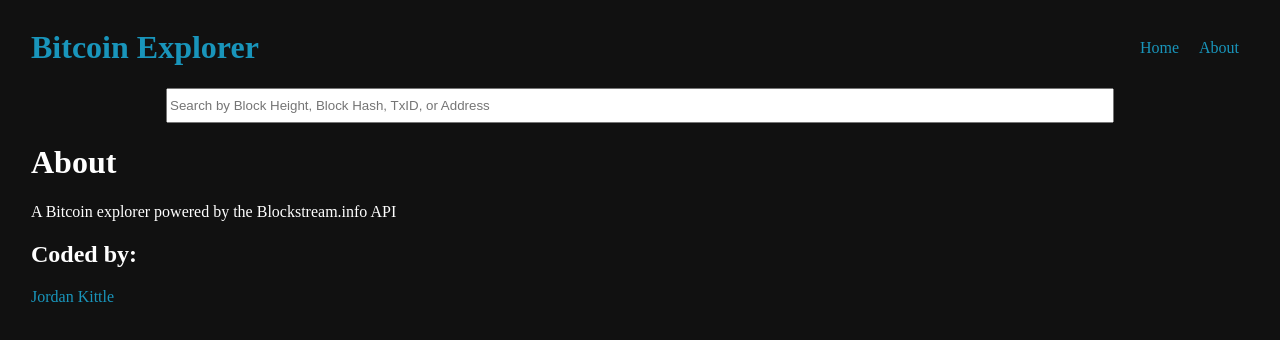
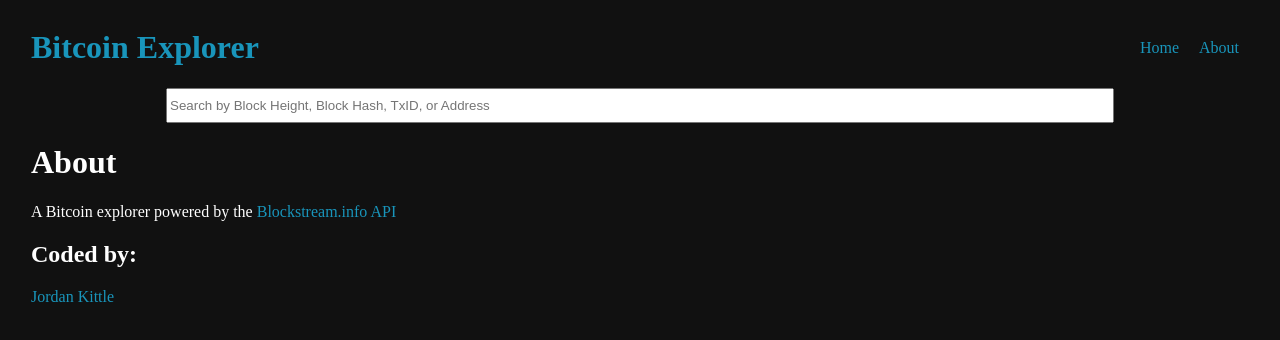
Before and after one commit to jordankittle/bitcoin-explorer, a React (Create React App) app: page /about in a window 1280 px wide. Shown: the top 340 px of the page. Built offline with nearby package versions, Linux system fonts and the light colour scheme.

Commit message:
Add links to about page

```diff
--- a/src/Components/About.js
+++ b/src/Components/About.js
@@ -2,7 +2,7 @@ const About = () => {
     return (
         <div className="wrap">
             <h1>About</h1>
-            <p>A Bitcoin explorer powered by the Blockstream.info API</p>
+            <p>A Bitcoin explorer powered by the <a href="https://blockstream.info" target="_blank" rel="noopener noreferrer">Blockstream.info</a> <a href="https://github.com/Blockstream/esplora/blob/master/API.md" target="_blank" rel="noopener noreferrer">API</a></p>
             <h2>Coded by:</h2>
                 <p><a href="https://github.com/jordankittle" target="_blank" rel="noopener noreferrer">Jordan Kittle</a></p>
         </div>
```
